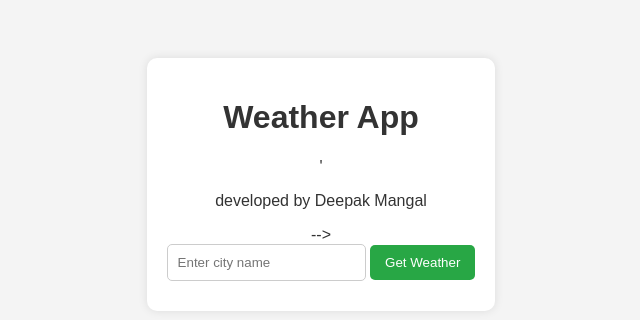
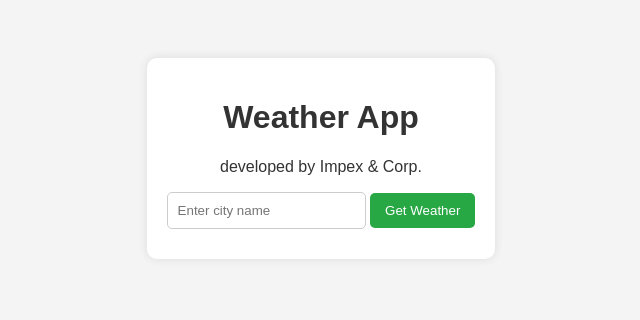
Before and after one commit to Alokm77/Flask-App-GitHub-Actions-ArgoCD, a Flask app: page / in a window 1280 px wide. Shown: the top 320 px of the page, without its empty margins (319-959 px from the left). Run offline with Flask 3, Linux system fonts and the light colour scheme.

Commit message:
change in code

```diff
--- a/templates/index.html
+++ b/templates/index.html
@@ -9,7 +9,7 @@
 <body>
     <div class="container">
         <h1>Weather App</h1>
-        '<p>developed by Deepak Mangal</p> -->
+        <p>developed by Impex & Corp.</p>
         <form method="POST">
             <input type="text" name="city" placeholder="Enter city name" required>
             <button type="submit">Get Weather</button>
```
Also changed, not shown: .github/workflows/main.yml.
